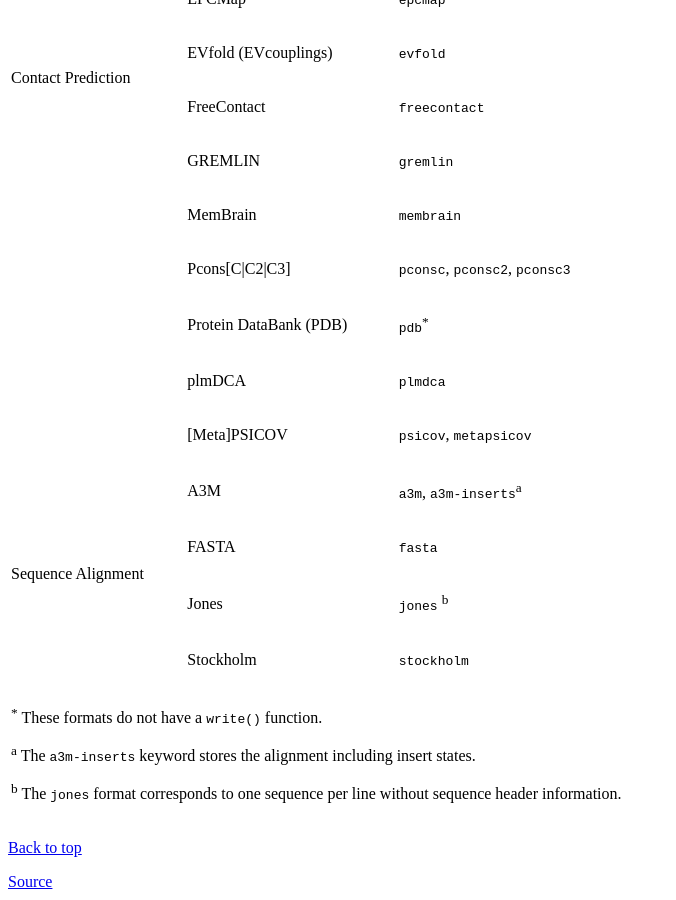
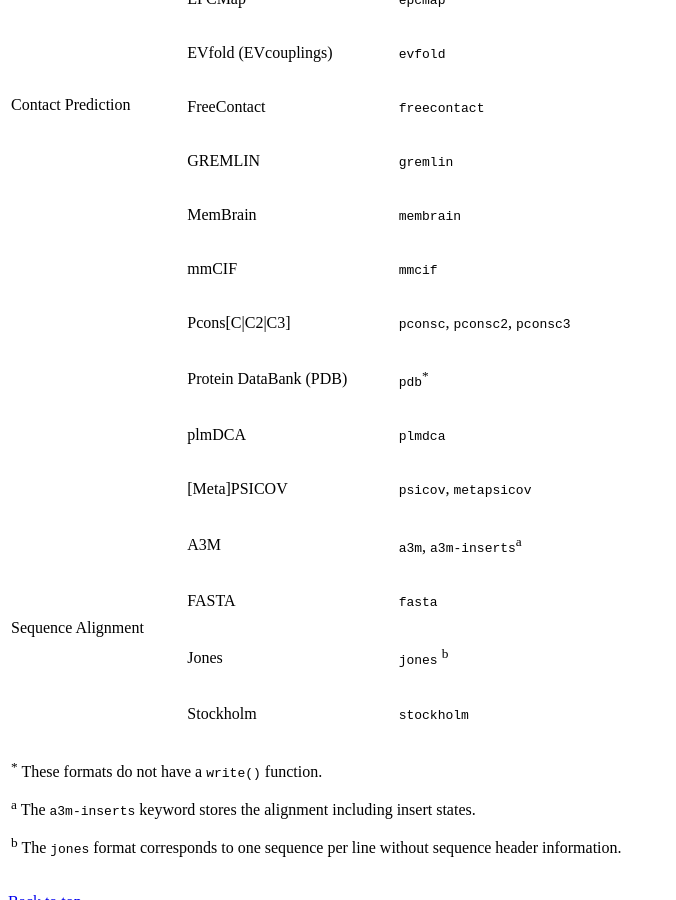
Before and after one commit to rigdenlab/conkit, a Sphinx documentation site: the page built from docs/formats.rst, in a window 1280 px wide and 900 px high, scrolled down 1052 px. Shown: the whole window, without its empty margins (0-676 px from the left). Built offline with Sphinx 7.4.7, drawn with Linux system fonts in a browser that asks for light colours.

Commit message:
mmcif to formats table added

```diff
--- a/docs/formats.rst
+++ b/docs/formats.rst
@@ -41,6 +41,8 @@
 +                    +------------------------+-----------------------------------------------------------+
 |                    | MemBrain               | ``membrain``                                              |
 +                    +------------------------+-----------------------------------------------------------+
+|                    | mmCIF                  | ``mmcif``                                                 |
++                    +------------------------+-----------------------------------------------------------+
 |                    | Pcons[C|C2|C3]         | ``pconsc``, ``pconsc2``, ``pconsc3``                      |
 +                    +------------------------+-----------------------------------------------------------+
 |                    | Protein DataBank (PDB) | ``pdb``:sup:`*`                                           |
```
